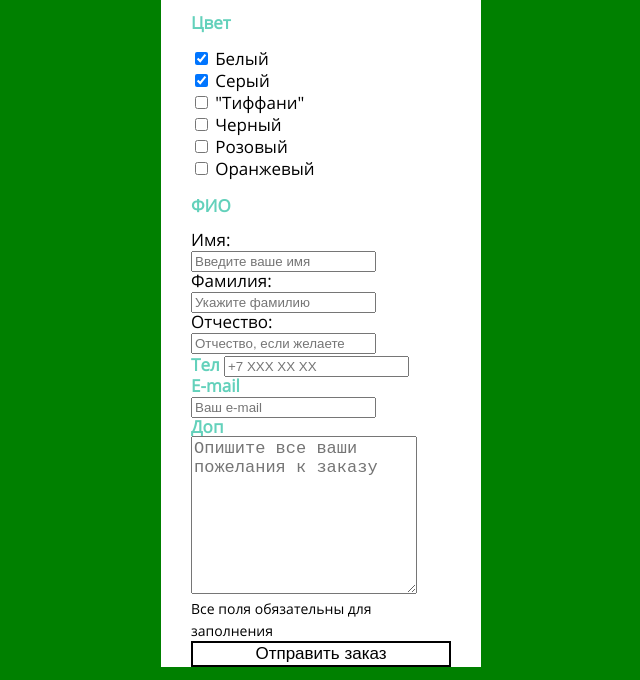
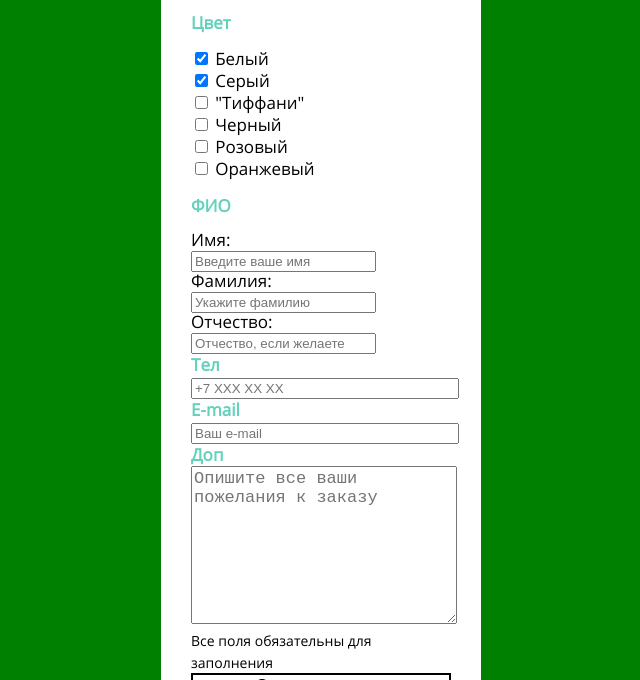
Before and after one commit to EnigmaSn/mishka, a website: page form.html in a window 1280 px wide. Shown: the part 461-1141 px from the top of the page, without its empty margins (319-959 px from the left). Drawn offline with nearby package versions, Linux system fonts and the light colour scheme; files that its build step writes are made by us from their sources.

Commit message:
подвинула инпуты в форме

```diff
--- a/sass/blocks/knitting-order-form.scss
+++ b/sass/blocks/knitting-order-form.scss
@@ -28,6 +28,10 @@
       color: $light-green;
       font-size: 17px;
       font-weight: bold;
+      width: 100%;
+    }
+    input {
+      width: 100%;
     }
 }
 
@@ -36,10 +40,12 @@
       color: $light-green;
       font-size: 17px;
       font-weight: bold;
+      width: 100%;
+    }
+    input {
+      width: 100%;
+    }
 
-      // не работает
-      display: block;
-    }
 }
 
 .knitting-order-form__more {
@@ -47,10 +53,11 @@
       color: $light-green;
       font-size: 17px;
       font-weight: bold;
-      display: block;
+      width: 100%;
     }
     textarea {
       font-size: 17px;
+      width: 100%;
     }
 }
 
```
